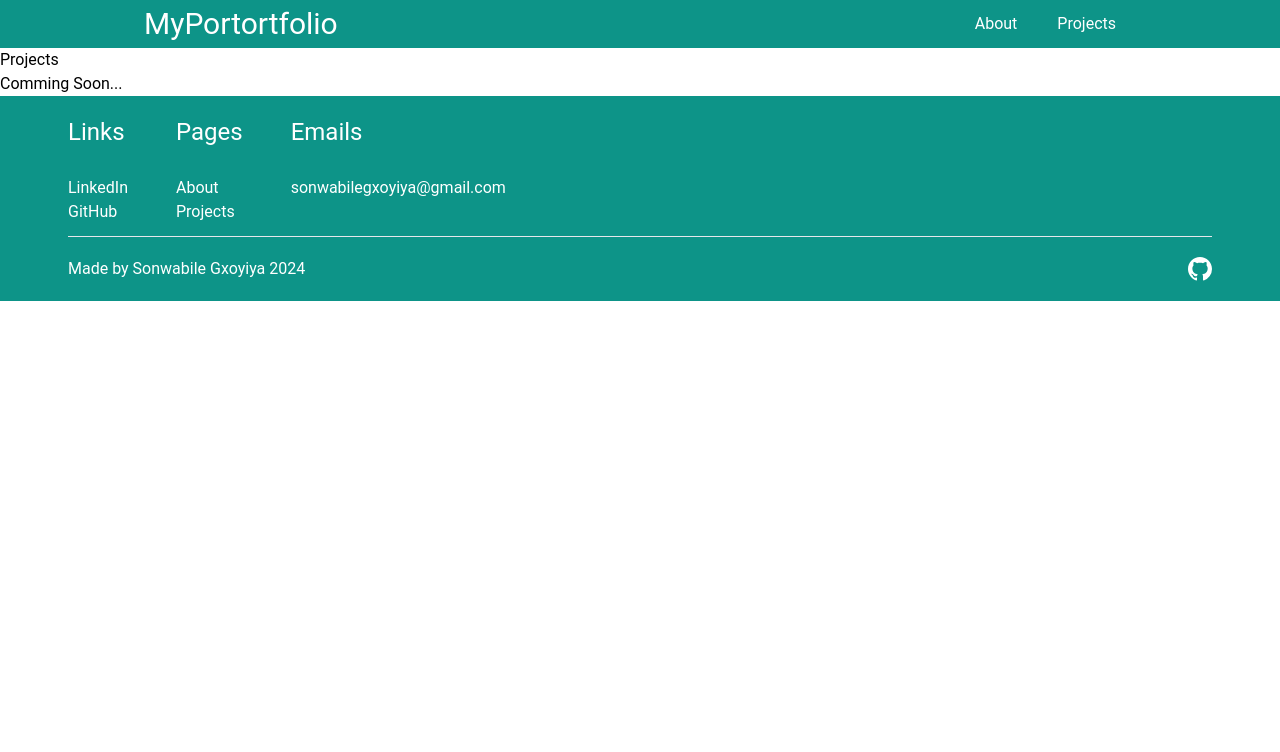
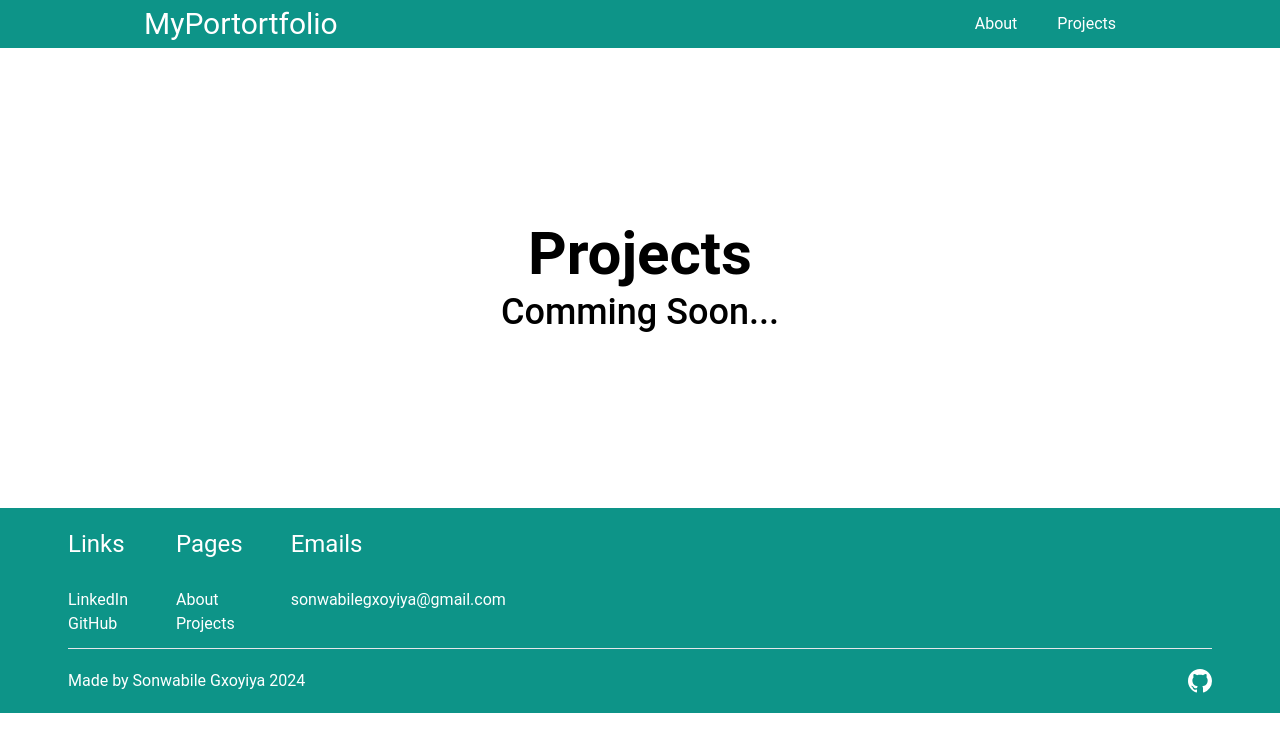
Before and after one commit to sonwabileIT/react-portfolio-website, a React (Vite) app: page /projects in a window 1280 px wide. Shown: the top 752 px of the page. Built offline with nearby package versions, Linux system fonts and the light colour scheme.

Commit message:
feat: add comming soon message

```diff
--- a/src/pages/Projects.jsx
+++ b/src/pages/Projects.jsx
@@ -1,8 +1,12 @@
 function Projects(){
     return(
         <>
-            <h2>Projects</h2>
-            <h2>Comming Soon...</h2>
+        <div className="max-w-screen-xl mx-auto p-20 md:p-44">
+            <div className="text-center">
+                <h2 className="text-6xl font-semibold">Projects</h2>
+                <h2 className="text-4xl mt-2 font-medium">Comming Soon...</h2>
+            </div>
+        </div>
         </>
     )
 }
```
